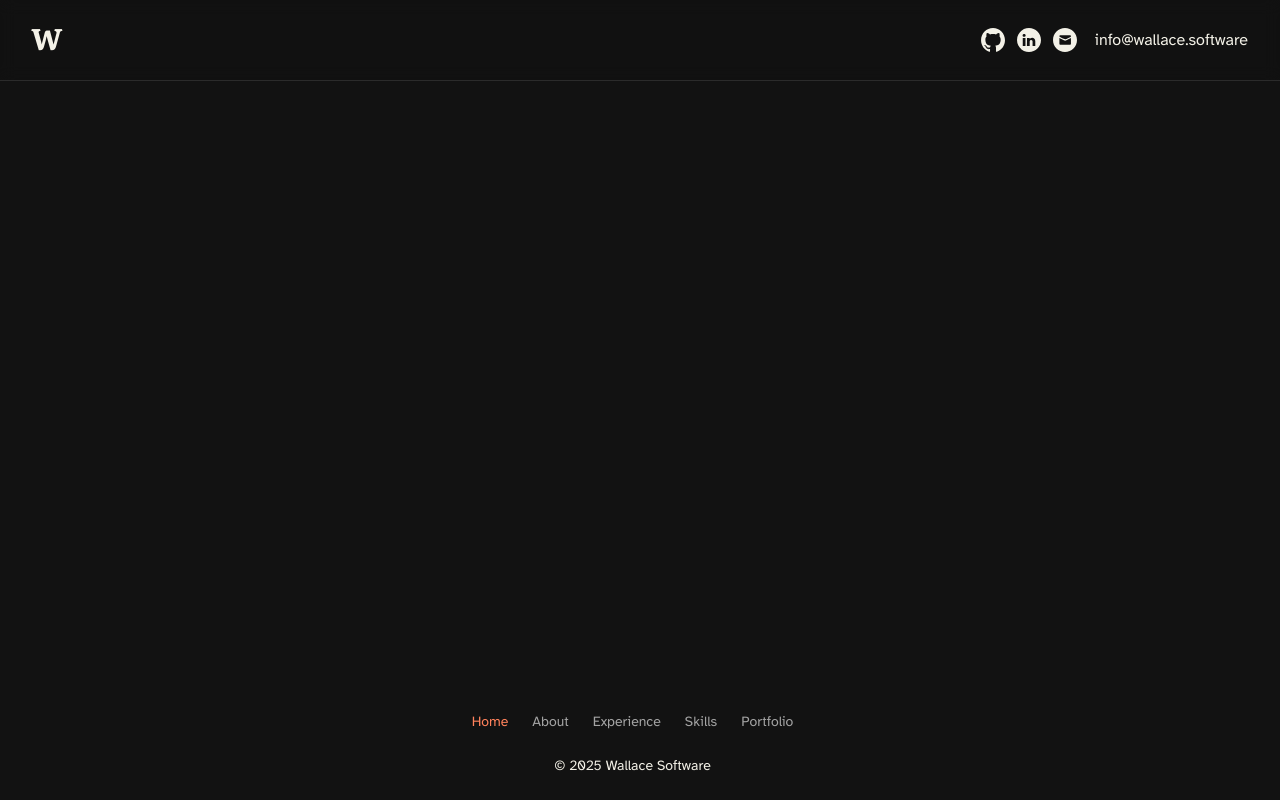
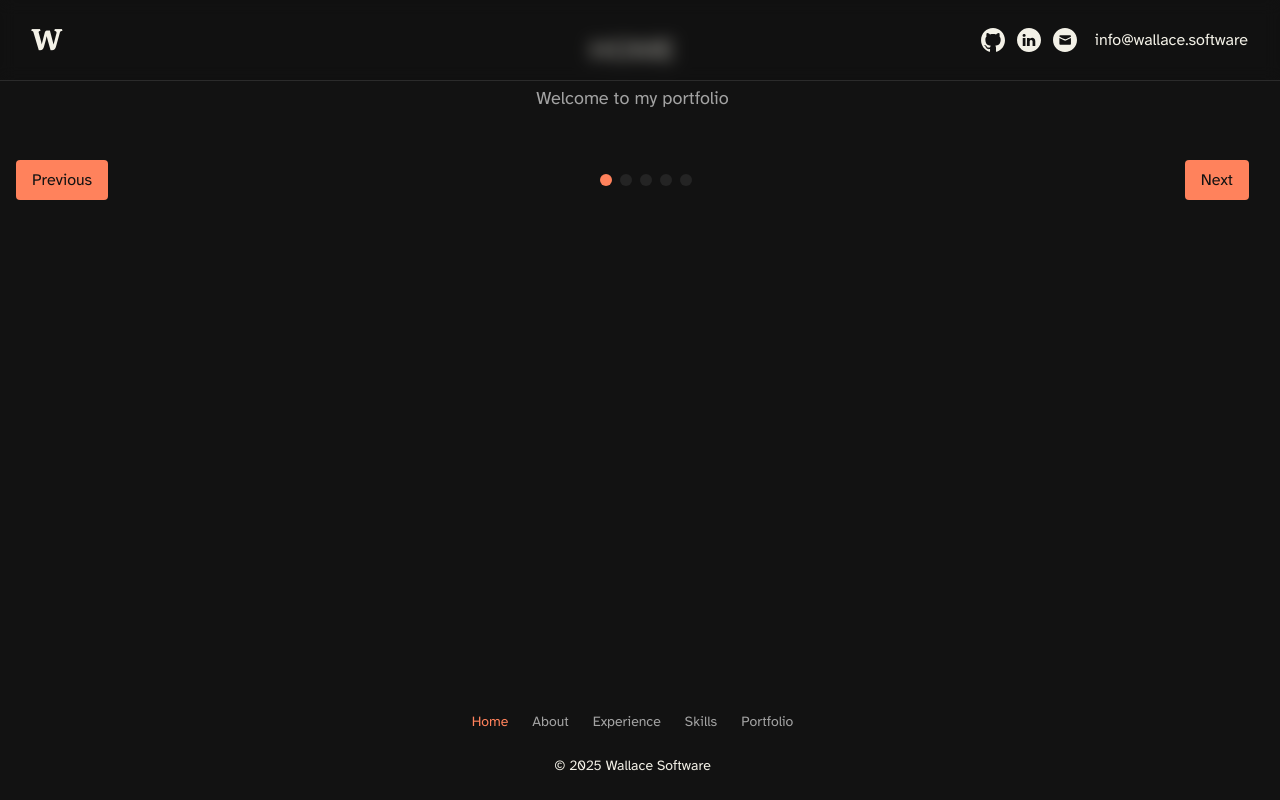
Before and after one commit to Darth-Degen/wallace-software, a Next.js app: page / in a window 1280 px wide. Built offline with nearby package versions, Linux system fonts and the light colour scheme.

Commit message:
added simple carousel

```diff
--- a/src/components/architecture/views/HomeView.tsx
+++ b/src/components/architecture/views/HomeView.tsx
@@ -1,9 +1,14 @@
 "use client";
 
 import { FC } from "react";
+import { SimpleCarousel } from "@components";
 
 const HomeView: FC = () => {
-  return <div className="w-full h-full"></div>;
+  return (
+    <div className="w-full h-full">
+      <SimpleCarousel className="h-full" />
+    </div>
+  );
 };
 
 export default HomeView;
--- /dev/null
+++ b/src/components/custom/carousel/SimpleCarousel.tsx
@@ -0,0 +1,76 @@
+import { FC, useState } from "react";
+
+interface SimpleCarouselProps {
+  className?: string;
+}
+
+const SimpleCarousel: FC<SimpleCarouselProps> = ({ className = "" }) => {
+  const [currentSlide, setCurrentSlide] = useState(0);
+
+  // Simple slide data for now
+  const slides = [
+    { id: "home", title: "Home", content: "Welcome to my portfolio" },
+    { id: "about", title: "About", content: "About me section" },
+    { id: "experience", title: "Experience", content: "My work experience" },
+    { id: "skills", title: "Skills", content: "Technical skills" },
+    { id: "portfolio", title: "Portfolio", content: "My projects" }
+  ];
+
+  const nextSlide = () => {
+    setCurrentSlide((prev) => (prev + 1) % slides.length);
+  };
+
+  const prevSlide = () => {
+    setCurrentSlide((prev) => (prev - 1 + slides.length) % slides.length);
+  };
+
+  const goToSlide = (index: number) => {
+    setCurrentSlide(index);
+  };
+
+  const currentSlideData = slides[currentSlide];
+
+  return (
+    <div className={`w-full h-full ${className}`}>
+      {/* Main content */}
+      <div className="flex-1 flex items-center justify-center p-8">
+        <div className="text-center">
+          <h2 className="text-3xl font-bold mb-4">{currentSlideData.title}</h2>
+          <p className="text-lg text-muted-foreground">{currentSlideData.content}</p>
+        </div>
+      </div>
+
+      {/* Navigation */}
+      <div className="flex justify-between items-center p-4">
+        <button
+          onClick={prevSlide}
+          className="px-4 py-2 bg-accent text-accent-foreground rounded hover:bg-accent/80"
+        >
+          Previous
+        </button>
+
+        {/* Dots */}
+        <div className="flex gap-2">
+          {slides.map((_, index) => (
+            <button
+              key={index}
+              onClick={() => goToSlide(index)}
+              className={`w-3 h-3 rounded-full ${
+                index === currentSlide ? 'bg-accent' : 'bg-muted'
+              }`}
+            />
+          ))}
+        </div>
+
+        <button
+          onClick={nextSlide}
+          className="px-4 py-2 bg-accent text-accent-foreground rounded hover:bg-accent/80"
+        >
+          Next
+        </button>
+      </div>
+    </div>
+  );
+};
+
+export default SimpleCarousel;
--- /dev/null
+++ b/src/components/custom/carousel/index.ts
@@ -0,0 +1 @@
+export { default as SimpleCarousel } from "./SimpleCarousel";
--- /dev/null
+++ b/src/components/custom/index.ts
@@ -0,0 +1 @@
+export * from "./carousel";
--- a/src/components/index.ts
+++ b/src/components/index.ts
@@ -2,4 +2,4 @@ export * from './ui';
 export * from './architecture/views';
 export * from './architecture/layout';
 export * from './architecture/navigation';
-// export * from './custom/';
+export * from './custom';
--- a/styles/globals.css
+++ b/styles/globals.css
@@ -162,7 +162,7 @@ a { color: inherit; text-decoration: none; }
 }
 
 /* Prevent scrollbar flash across browsers */
-@supports (scrollbar-gutter: stable) {
+/* @supports (scrollbar-gutter: stable) {
   html {
     scrollbar-gutter: stable;
   }
@@ -172,4 +172,4 @@ a { color: inherit; text-decoration: none; }
   html {
     overflow-y: scroll;
   }
-}
+} */
```
